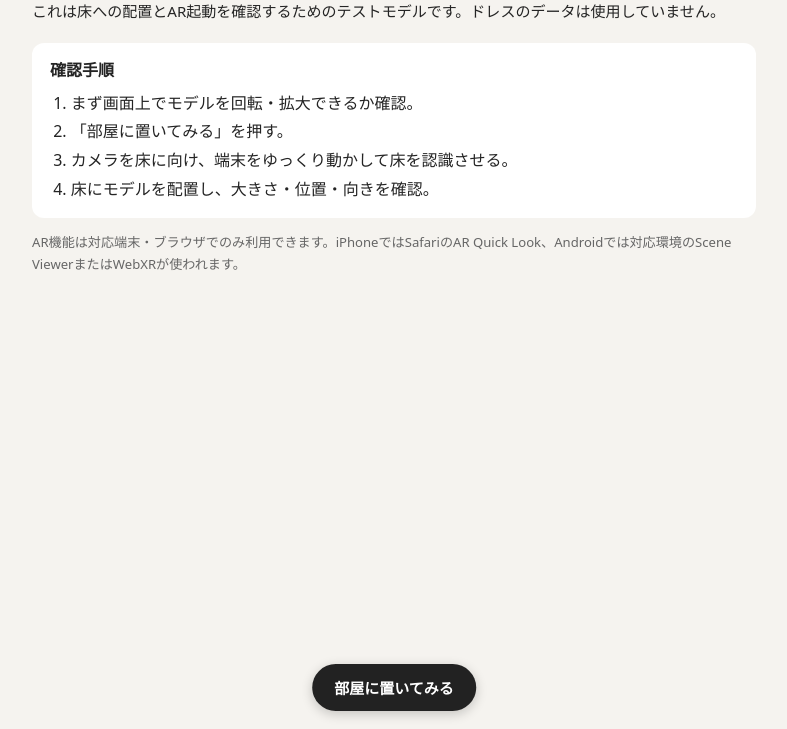
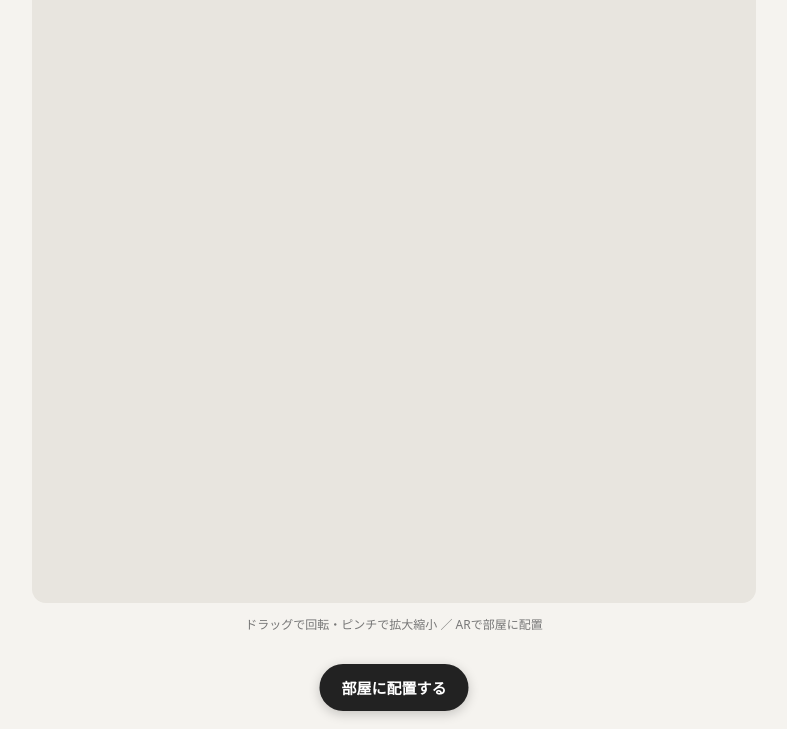
Before and after one commit to T4KESHI/portfolio, a plain HTML site: page ar/ar_floor_test/index.html in a window 1280 px wide. Shown: the part 71-800 px from the top of the page, without its empty margins (246-1033 px from the left). Drawn offline with Linux system fonts and the light colour scheme; some packages are replaced by stand-ins of ours; a script that the page names is missing.

Commit message:
index.html 変更

```diff
--- a/ar/ar_floor_test/index.html
+++ b/ar/ar_floor_test/index.html
@@ -4,28 +4,69 @@
   <meta charset="utf-8">
   <meta name="viewport" content="width=device-width, initial-scale=1, viewport-fit=cover">
   <meta name="theme-color" content="#f5f3ef">
-  <title>AR配置テスト</title>
+  <title>AR VIEW</title>
   <script type="module" src="https://ajax.googleapis.com/ajax/libs/model-viewer/4.4.0/model-viewer.min.js"></script>
   <style>
     * { box-sizing: border-box; }
-    body { margin: 0; background: #f5f3ef; color: #242424; font-family: system-ui, -apple-system, BlinkMacSystemFont, "Noto Sans JP", sans-serif; }
-    main { width: min(100%, 760px); margin: 0 auto; padding: 24px 18px 40px; }
-    h1 { font-size: 1.35rem; font-weight: 650; margin: 0 0 8px; }
-    p { line-height: 1.7; font-size: .94rem; }
-    .note { color: #666; font-size: .82rem; }
-    model-viewer { width: 100%; height: min(66vh, 560px); min-height: 340px; background: #e8e5df; border-radius: 14px; --poster-color: #e8e5df; }
-    .ar-button { position: absolute; bottom: 18px; left: 50%; transform: translateX(-50%); white-space: nowrap; border: 0; border-radius: 999px; padding: 13px 22px; background: #222; color: white; font-size: 15px; font-weight: 600; box-shadow: 0 3px 12px #0003; }
-    .steps { background: white; border-radius: 12px; padding: 14px 18px; margin-top: 18px; }
-    .steps ol { padding-left: 1.3em; margin: 8px 0 0; line-height: 1.8; }
+    body {
+      margin: 0;
+      min-height: 100svh;
+      background: #f5f3ef;
+      color: #242424;
+      font-family: system-ui, -apple-system, BlinkMacSystemFont, "Noto Sans JP", sans-serif;
+    }
+    main {
+      width: min(100%, 760px);
+      margin: 0 auto;
+      padding: 18px;
+    }
+    model-viewer {
+      display: block;
+      width: 100%;
+      height: min(82svh, 760px);
+      min-height: 420px;
+      background: #e8e5df;
+      border-radius: 14px;
+      --poster-color: #e8e5df;
+      --progress-bar-color: #555;
+    }
+    .ar-button {
+      position: absolute;
+      bottom: 18px;
+      left: 50%;
+      transform: translateX(-50%);
+      white-space: nowrap;
+      border: 0;
+      border-radius: 999px;
+      padding: 13px 22px;
+      background: #222;
+      color: #fff;
+      font-size: 15px;
+      font-weight: 600;
+      box-shadow: 0 3px 12px #0003;
+      cursor: pointer;
+    }
+    .hint {
+      margin: 12px 2px 0;
+      color: #777;
+      font-size: 12px;
+      line-height: 1.6;
+      text-align: center;
+    }
+    @media (max-width: 480px) {
+      main { padding: 10px; }
+      model-viewer {
+        height: calc(100svh - 54px);
+        min-height: 380px;
+      }
+    }
   </style>
 </head>
 <body>
   <main>
-    <h1>AR配置テスト</h1>
-    <p>これは床への配置とAR起動を確認するためのテストモデルです。ドレスのデータは使用していません。</p>
     <model-viewer
       src="./models/p-dress_20261103_optimized.glb"
-      alt="高さ約1メートルのARテスト用オブジェクト"
+      alt="3D scanned dress"
       ar
       ar-modes="webxr scene-viewer quick-look"
       ar-placement="floor"
@@ -36,18 +77,9 @@
       exposure="1"
       environment-image="neutral"
       interaction-prompt="auto">
-      <button slot="ar-button" class="ar-button">部屋に置いてみる</button>
+      <button slot="ar-button" class="ar-button">部屋に配置する</button>
     </model-viewer>
-    <section class="steps">
-      <strong>確認手順</strong>
-      <ol>
-        <li>まず画面上でモデルを回転・拡大できるか確認。</li>
-        <li>「部屋に置いてみる」を押す。</li>
-        <li>カメラを床に向け、端末をゆっくり動かして床を認識させる。</li>
-        <li>床にモデルを配置し、大きさ・位置・向きを確認。</li>
-      </ol>
-    </section>
-    <p class="note">AR機能は対応端末・ブラウザでのみ利用できます。iPhoneではSafariのAR Quick Look、Androidでは対応環境のScene ViewerまたはWebXRが使われます。</p>
+    <p class="hint">ドラッグで回転・ピンチで拡大縮小 ／ ARで部屋に配置</p>
   </main>
 </body>
 </html>
```
Also changed, not shown: ar/ar_floor_test/ar_test.html (added, +53 -0 lines).
